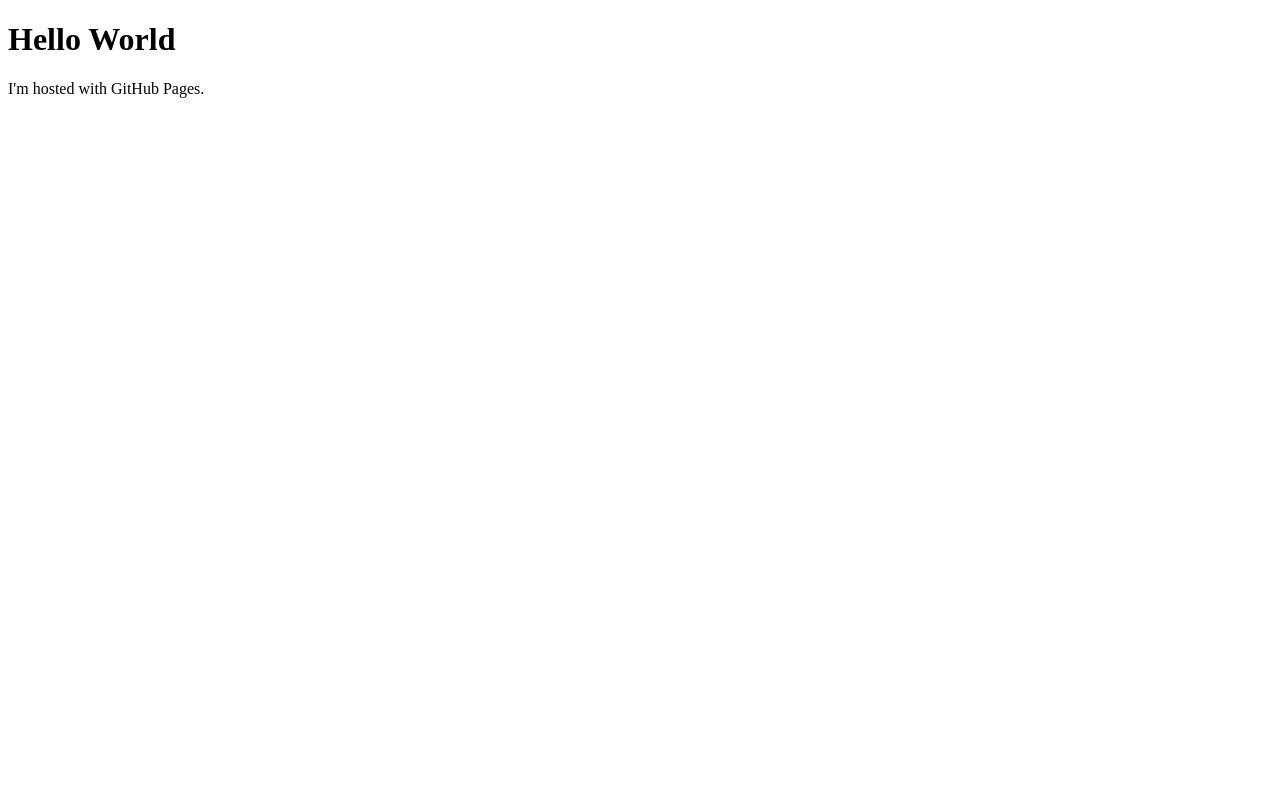
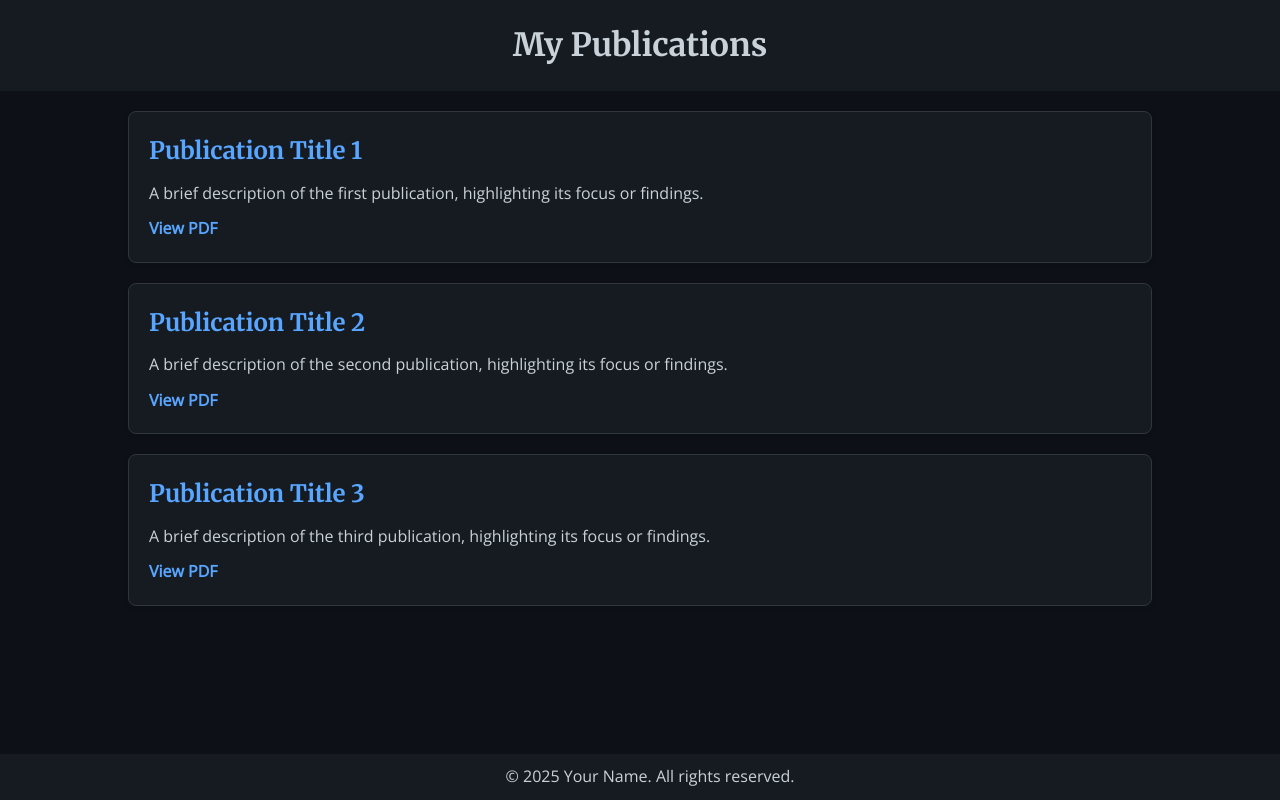
Before and after one commit to franrmueller/franrmueller.github.io, a plain HTML site: page index.html in a window 1280 px wide. Drawn offline with nearby package versions, Linux system fonts and the light colour scheme.

Commit message:
Update index.html

```diff
--- a/index.html
+++ b/index.html
@@ -1,7 +1,112 @@
 <!DOCTYPE html>
-<html>
+<html lang="en">
+<head>
+    <meta charset="UTF-8">
+    <meta name="viewport" content="width=device-width, initial-scale=1.0">
+    <title>My Publications</title>
+    <style>
+        @import url('https://fonts.googleapis.com/css2?family=Merriweather:wght@700&family=Open+Sans:wght@400&display=swap');
+
+        body {
+            font-family: 'Open Sans', sans-serif;
+            margin: 0;
+            padding: 0;
+            line-height: 1.6;
+            background-color: #0d1117;
+            color: #c9d1d9;
+        }
+
+        header {
+            background-color: #161b22;
+            color: #c9d1d9;
+            padding: 20px 10%;
+            text-align: center;
+        }
+
+        header h1 {
+            margin: 0;
+            font-family: 'Merriweather', serif;
+            font-size: 2rem;
+        }
+
+        main {
+            padding: 20px 10%;
+        }
+
+        .publication {
+            margin-bottom: 20px;
+            padding: 20px;
+            background: #161b22;
+            border: 1px solid #30363d;
+            border-radius: 8px;
+            box-shadow: 0 2px 4px rgba(0, 0, 0, 0.1);
+        }
+
+        .publication h2 {
+            margin: 0 0 10px;
+            font-family: 'Merriweather', serif;
+            font-size: 1.5rem;
+            color: #58a6ff;
+        }
+
+        .publication p {
+            margin: 0 0 10px;
+        }
+
+        .publication a {
+            text-decoration: none;
+            color: #58a6ff;
+            font-weight: bold;
+        }
+
+        .publication a:hover {
+            text-decoration: underline;
+        }
+
+        footer {
+            text-align: center;
+            padding: 10px;
+            background: #161b22;
+            color: #c9d1d9;
+            position: absolute;
+            width: 100%;
+            bottom: 0;
+        }
+
+        @media (max-width: 768px) {
+            header, main {
+                padding: 20px 5%;
+            }
+        }
+    </style>
+</head>
 <body>
-<h1>Hello World</h1>
-<p>I'm hosted with GitHub Pages.</p>
+    <header>
+        <h1>My Publications</h1>
+    </header>
+
+    <main>
+        <div class="publication">
+            <h2>Publication Title 1</h2>
+            <p>A brief description of the first publication, highlighting its focus or findings.</p>
+            <a href="your-publication1.pdf" target="_blank">View PDF</a>
+        </div>
+
+        <div class="publication">
+            <h2>Publication Title 2</h2>
+            <p>A brief description of the second publication, highlighting its focus or findings.</p>
+            <a href="your-publication2.pdf" target="_blank">View PDF</a>
+        </div>
+
+        <div class="publication">
+            <h2>Publication Title 3</h2>
+            <p>A brief description of the third publication, highlighting its focus or findings.</p>
+            <a href="your-publication3.pdf" target="_blank">View PDF</a>
+        </div>
+    </main>
+
+    <footer>
+        &copy; 2025 Your Name. All rights reserved.
+    </footer>
 </body>
 </html>
```
